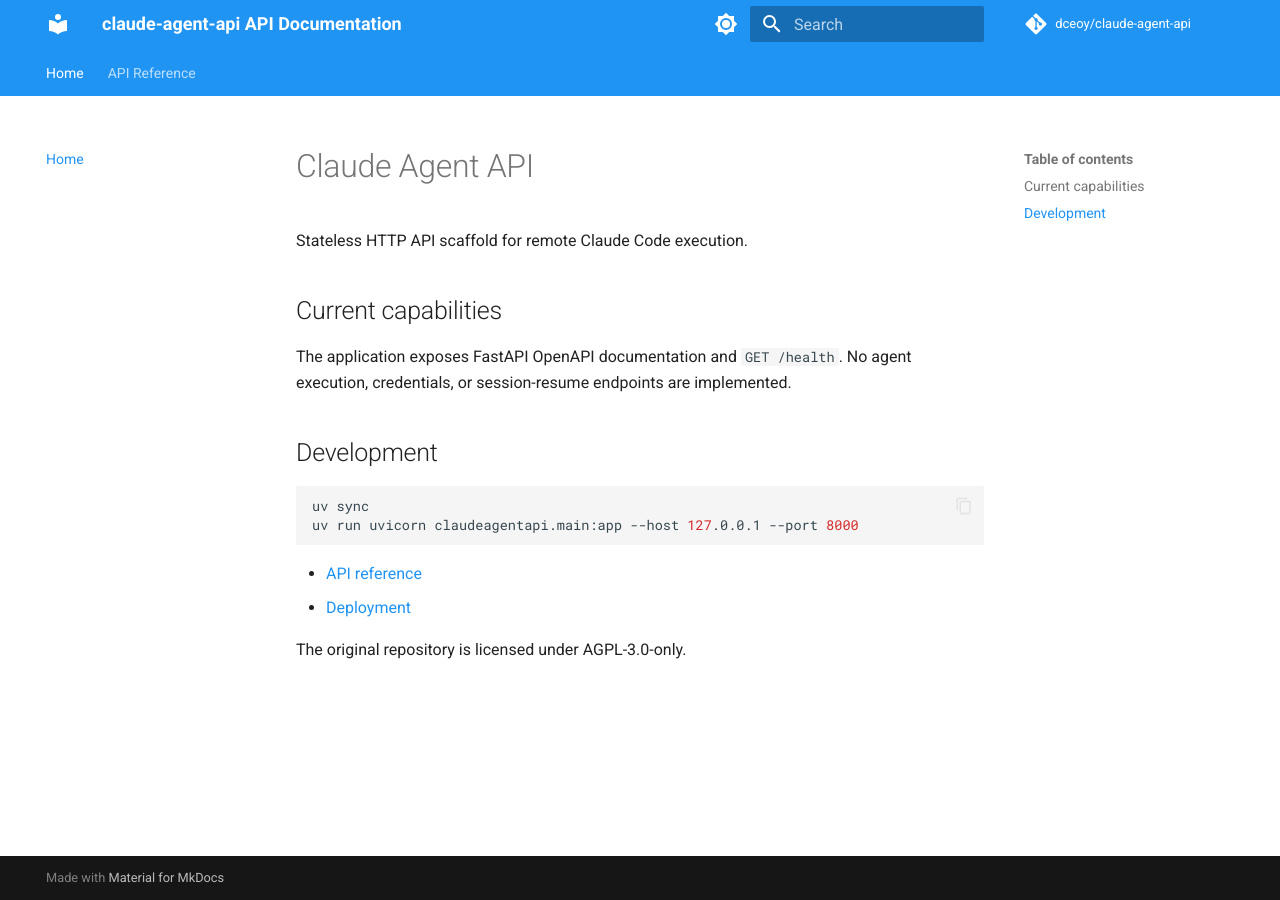
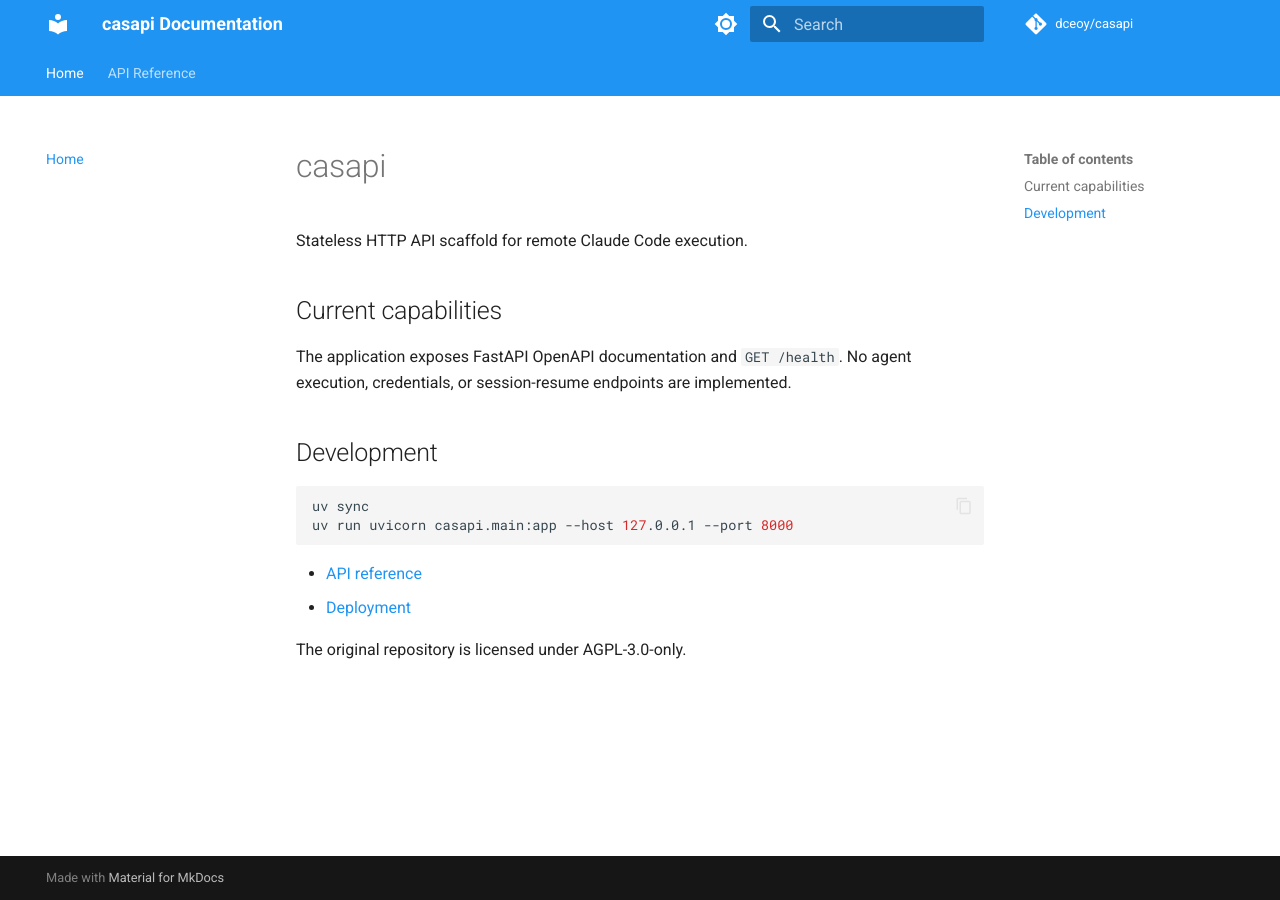
Before and after one commit to dceoy/casapi, an MkDocs documentation site: the page built from docs/index.md, in a window 1280 px wide. Built offline with MkDocs 1.6.1 and Material for MkDocs 9.7.7, drawn with Linux system fonts in a browser that asks for light colours; comment, search, counter and statistics services are not loaded.

Commit message:
refactor: rename distribution and import package to casapi (#3)

````diff
--- /dev/null
+++ b/casapi/__init__.py
@@ -0,0 +1 @@
+"""Stateless Claude Agent SDK API package."""
--- a/claudeagentapi/__init__.py
+++ /dev/null
@@ -1 +0,0 @@
-"""Stateless Claude Agent API package."""
--- a/docs/index.md
+++ b/docs/index.md
@@ -1,4 +1,4 @@
-# Claude Agent API
+# casapi
 
 Stateless HTTP API scaffold for remote Claude Code execution.
 
@@ -11,7 +11,7 @@ No agent execution, credentials, or session-resume endpoints are implemented.
 
 ```sh
 uv sync
-uv run uvicorn claudeagentapi.main:app --host 127.0.0.1 --port 8000
+uv run uvicorn casapi.main:app --host 127.0.0.1 --port 8000
 ```
 
 - [API reference](api/index.md)
--- a/mkdocs.yml
+++ b/mkdocs.yml
@@ -1,10 +1,10 @@
-site_name: claude-agent-api API Documentation
-site_description: Stateless Claude Agent API using FastAPI
+site_name: casapi Documentation
+site_description: Stateless casapi using FastAPI
 site_author: dceoy
-site_url: https://github.com/dceoy/claude-agent-api
+site_url: https://github.com/dceoy/casapi
 
-repo_name: dceoy/claude-agent-api
-repo_url: https://github.com/dceoy/claude-agent-api
+repo_name: dceoy/casapi
+repo_url: https://github.com/dceoy/casapi
 
 theme:
   name: material
````
Also changed, not shown: README.md (+5 -5 lines), docs/api/deployment.md (+1 -1 lines), pyproject.toml (+6 -6 lines), 5 other files.
